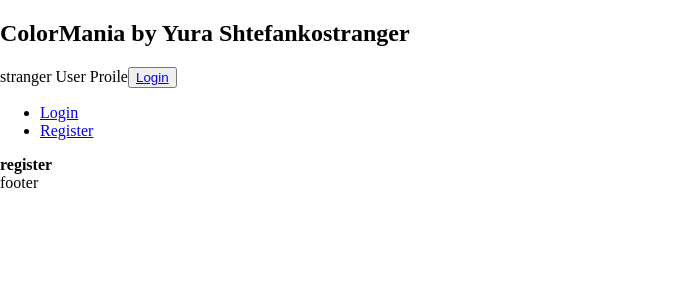
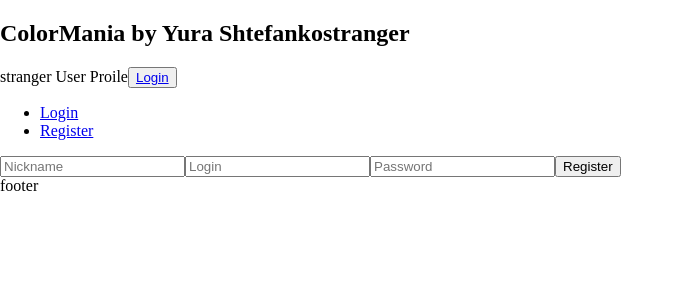
Before and after one commit to Viper-JSX/Colormania-React, a React (Create React App) app: page /user/authorization/register in a window 1280 px wide. Shown: the top 300 px of the page, without its empty margins (0-684 px from the left). Built offline with nearby package versions, Linux system fonts and the light colour scheme.

Commit message:
Added data handlers to Register component, added 3 inputs and 1 submit button, which receiver onChange and onClick handlers accordingly

```diff
--- a/src/components/Authorization_form/Register.tsx
+++ b/src/components/Authorization_form/Register.tsx
@@ -1,9 +1,30 @@
+import { useState } from "react";
 import { RegisterProps } from "../../typescript/types";
 
 function Register({ handleRegister } : RegisterProps):JSX.Element{
+    const [ nickname, setNickname ] = useState("");
+    const [ login, setLogin ] = useState("");
+    const [ password, setPassword ] = useState("");
+
+    function handleNicknameChange(event: React.ChangeEvent<HTMLInputElement>):void{
+        setNickname(event.target.value);
+    }
+
+    function handleLoginChange(event: React.ChangeEvent<HTMLInputElement>):void{
+        setLogin(event.target.value);
+    }
+
+    function handlePasswordChange(event: React.ChangeEvent<HTMLInputElement>):void{
+        setPassword(event.target.value);
+    }
+
     return(
-        <div className="login">
-            <b>register</b>
+        <div className="register">
+            <input type="text" value={nickname} placeholder="Nickname" onChange={handleNicknameChange} />
+            <input type="text" value={login} placeholder="Login" onChange={handleLoginChange} />
+            <input type="password" value={password} placeholder="Password" onChange={handlePasswordChange} />
+
+            <button onClick={(event) => handleRegister({ event, nickname, login, password })}>Register</button>
         </div>
     );
 }
--- a/src/typescript/types.tsx
+++ b/src/typescript/types.tsx
@@ -166,4 +166,4 @@ export type RegisterData = { nickname: string } & LoginData;
 
 export type AuthorizationFormProps = LoginProps & RegisterProps;
 export type LoginProps = { handleLogin: ({ event, login, password } : LoginData) => void };
-export type RegisterProps = { handleRegister: ({ nickname, login, password } : RegisterData) => void };
+export type RegisterProps = { handleRegister: ({ event, nickname, login, password } : RegisterData) => void };
```
